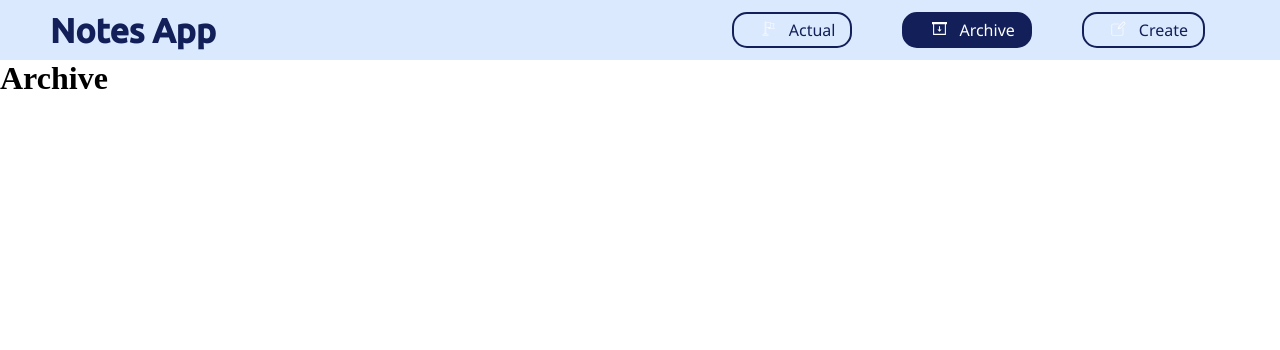
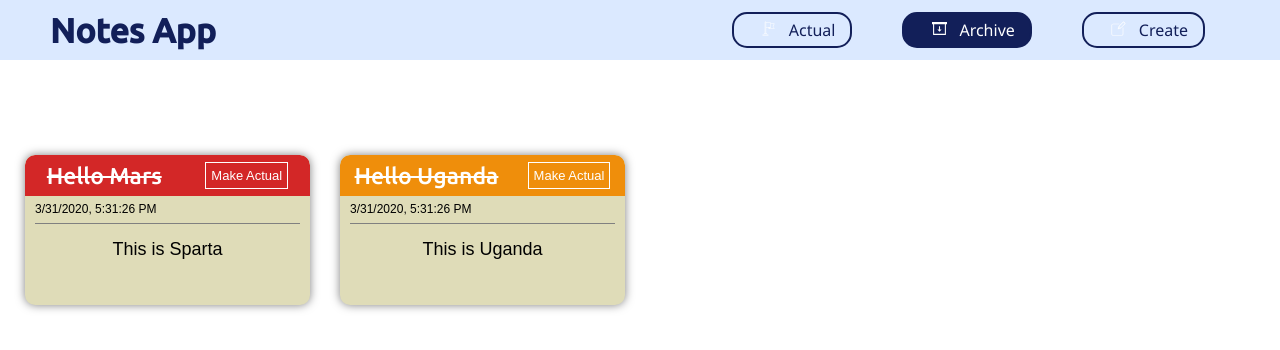
Before and after one commit to ulvibashir/Notes-Project, a React (Create React App) app: page /archive in a window 1280 px wide. Shown: the top 350 px of the page. Built offline with nearby package versions, Linux system fonts and the light colour scheme.

Commit message:
archive-item created

```diff
--- a/src/commons/Container.jsx
+++ b/src/commons/Container.jsx
@@ -1,4 +1,3 @@
-import React from 'react';
 import styled from 'styled-components';
 
 export const Container = styled.div`
--- a/src/commons/Header.jsx
+++ b/src/commons/Header.jsx
@@ -19,7 +19,7 @@ export function Header() {
           to="/"
         >
         <Icon>
-            <img src={actual} />
+            <img src={actual} alt="actual-icon"/>
           </Icon>
           Actual
         </StyledNavLink>
@@ -28,7 +28,7 @@ export function Header() {
           to="/archive"
         >
           <Icon>
-            <img src={archive} />
+            <img src={archive} alt="archive-icon"/>
           </Icon>
           Archive
         </StyledNavLink>
@@ -37,7 +37,7 @@ export function Header() {
           to="/create"
         >
           <Icon>
-            <img src={pen} />
+            <img src={pen} alt="pen-icon" />
           </Icon>
           Create
         </StyledNavLink>
--- a/src/components/Note.jsx
+++ b/src/components/Note.jsx
@@ -3,15 +3,16 @@ import styled from 'styled-components';
 
 import { COLORS } from '../commons/colors'
 
-export function Note({id, title, text, date, color}) {
+export function Note({id, title, text, date, color, isCompleted}) {
     const dateTransformed = new Date(date);
     return (
         <MainContainer>
-            <MainHeader color={color}>
-                <Title> {title} </Title>
+            <MainHeader color={color} isCompleted={isCompleted}>
+                <Title text={isCompleted ? 'line-through' : 'none'}> {title} </Title>
+                {isCompleted && <Archive primary={COLORS.primary}>Make Actual</Archive>}
             </MainHeader>
             <DateStyled>  {dateTransformed.toLocaleString()} </DateStyled>
-            <Text> <article>{text}</article> </Text>
+            <Text> {text}</Text>
         </MainContainer>
     )
 }
@@ -31,6 +32,9 @@ const MainHeader = styled.div`
     border-radius: 10px 10px 0 0 ;
     width: 100%;
     background-color: ${p => p.color};
+    align-items: center;
+    display: flex;
+    justify-content: space-around;
 
 
 `
@@ -39,6 +43,7 @@ const Title = styled.div`
     font-size: 23px;
     color: #fff;
     text-align: center;
+    text-decoration: ${p => p.text};
 `
 
 const Text = styled.div`
@@ -48,12 +53,33 @@ const Text = styled.div`
     text-align: center;
     padding: 0 10px;
     font-size: 18px;
+    overflow: hidden;
+    white-space: nowrap;
+    text-overflow: ellipsis;
 
 `
 const DateStyled = styled.div`
     font-family: 'Arial';
     font-size: 12px;
     color: black;
-    padding: 7px;
+    padding: 7px 0;
+    line-height: 13px;
+    border-bottom: 1px solid gray;
+    margin: 0 10px;
+`
 
+const Archive = styled.button`
+    font-family: Arial;
+    font-size: 13px;
+    padding: 5px;
+    border: 1px solid #fff;
+    outline: none;
+    cursor: pointer;
+    background: transparent;
+    color: #fff;
+    transition: all .4s ease;
+    &:hover {
+        border-color: ${p => p.primary};
+        color: ${p => p.primary};
+    }
 `
--- a/src/context/notesContext.jsx
+++ b/src/context/notesContext.jsx
@@ -25,7 +25,7 @@ const initialState = {
             text: "This is Sparta",
             date: Date.now(),
             color: "#d32727",
-            isCompleted: false
+            isCompleted: true
         },
         {
             id: uuid(),
@@ -41,7 +41,7 @@ const initialState = {
             text: "This is Uganda",
             date: Date.now(),
             color: "#ef8e0b",
-            isCompleted: false
+            isCompleted: true
         },
         {
             id: uuid(),
--- a/src/pages/Archive/Archive.jsx
+++ b/src/pages/Archive/Archive.jsx
@@ -1,9 +1,27 @@
-import React from 'react';
+import React, { useContext } from 'react';
+
+import { NotesContext } from '../../context/notesContext'
+import { Note } from '../../components'
+import { Row, Container } from '../../commons'
 
 export function Archive() {
+    const { notes } = useContext(NotesContext);
+
+    const filteredNotes = notes.filter(note => note.isCompleted !== false)
     return (
-        <div>
-            <h1>Archive</h1>
-        </div>
+        <Container>
+            <Row>
+                {filteredNotes.map(({ id, title, text, date, color, isCompleted}) => <Note
+                    key={id}
+                    id={id}
+                    title={title}
+                    text={text}
+                    date={date}
+                    color={color}
+                    isCompleted={isCompleted}
+                />)}
+            </Row>
+
+        </Container>
     )
 }
--- a/src/pages/Homepage/Homepage.jsx
+++ b/src/pages/Homepage/Homepage.jsx
@@ -13,13 +13,14 @@ export function Homepage() {
     return (
         <Container>
             <Row>
-                {filteredNotes.map(({ id, title, text, date, color }) => <Note
+                {filteredNotes.map(({ id, title, text, date, color, isCompleted}) => <Note
                     key={id}
                     id={id}
                     title={title}
                     text={text}
                     date={date}
                     color={color}
+                    isCompleted={isCompleted}
                 />)}
             </Row>
 
```
